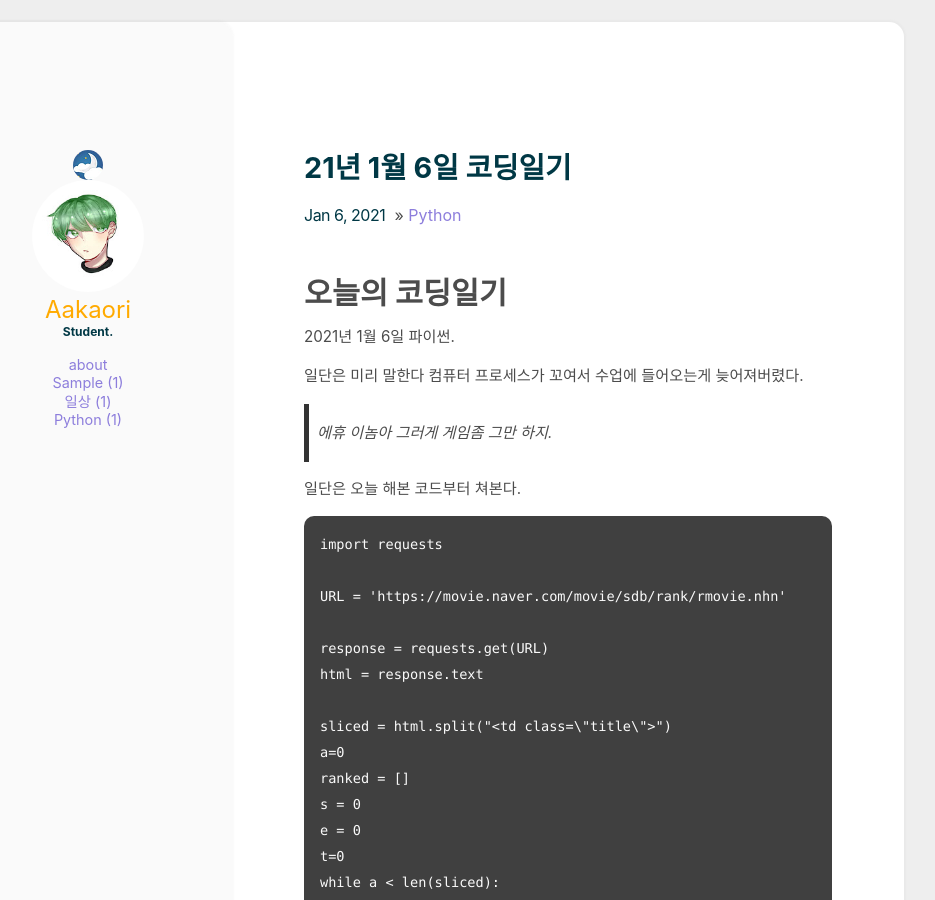
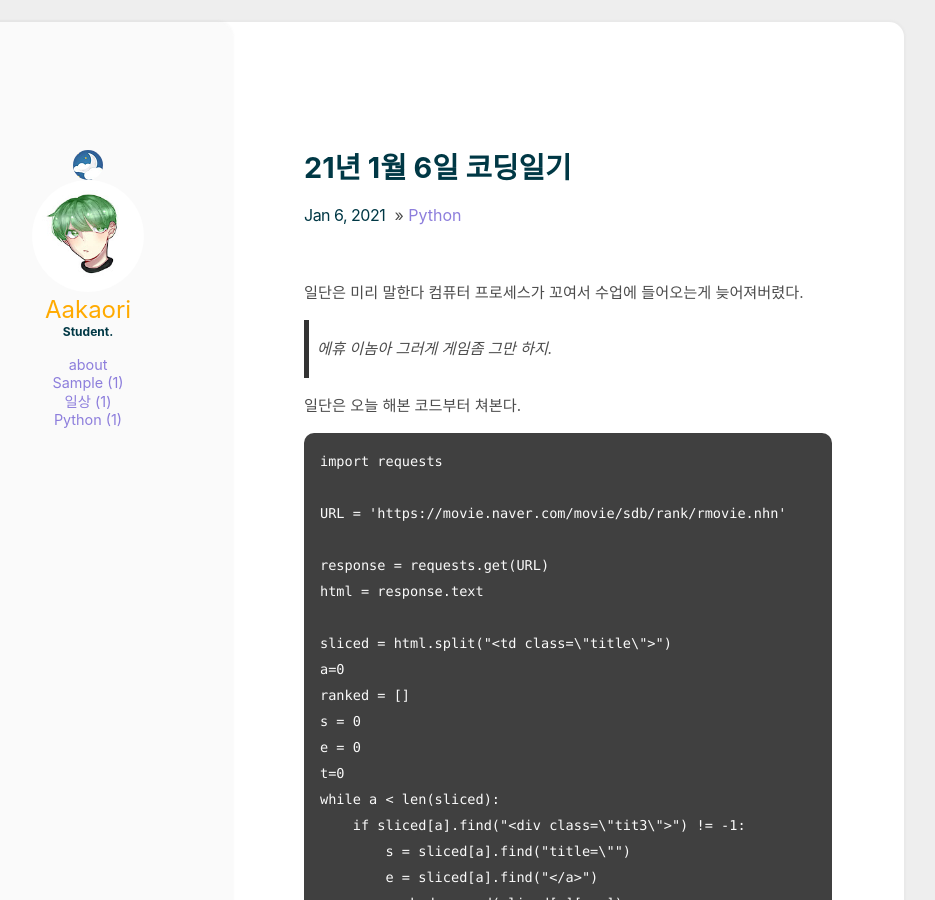
Before and after one commit to mk2478/mk2478.github.com, a Jekyll site: the page built from _posts/2021-01-06-s1.md, in a window 1280 px wide and 900 px high. Shown: the whole window, without its empty margins (216-1151 px from the left). Built offline with Jekyll 4.4.1, drawn with Linux system fonts in a browser that asks for light colours.

Commit message:
Update 2021-01-06-s1.md

```diff
--- a/_posts/2021-01-06-s1.md
+++ b/_posts/2021-01-06-s1.md
@@ -3,9 +3,6 @@ title: 21년 1월 6일 코딩일기
 categories: [Python]
 comments: true
 ---
-
-# 오늘의 코딩일기
-2021년 1월 6일 파이썬.
 
 일단은 미리 말한다
 컴퓨터 프로세스가 꼬여서 수업에 들어오는게 늦어져버렸다.
```
